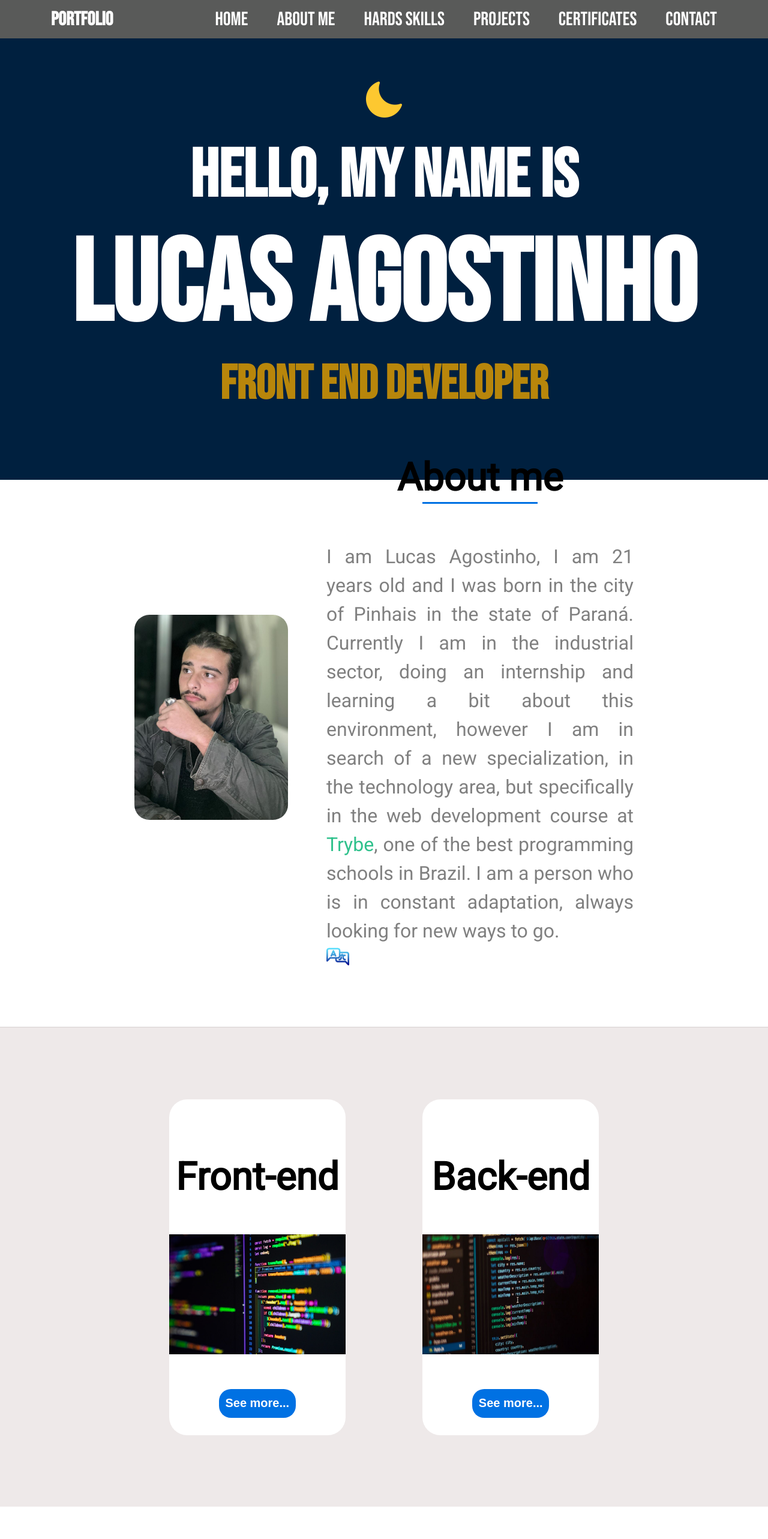
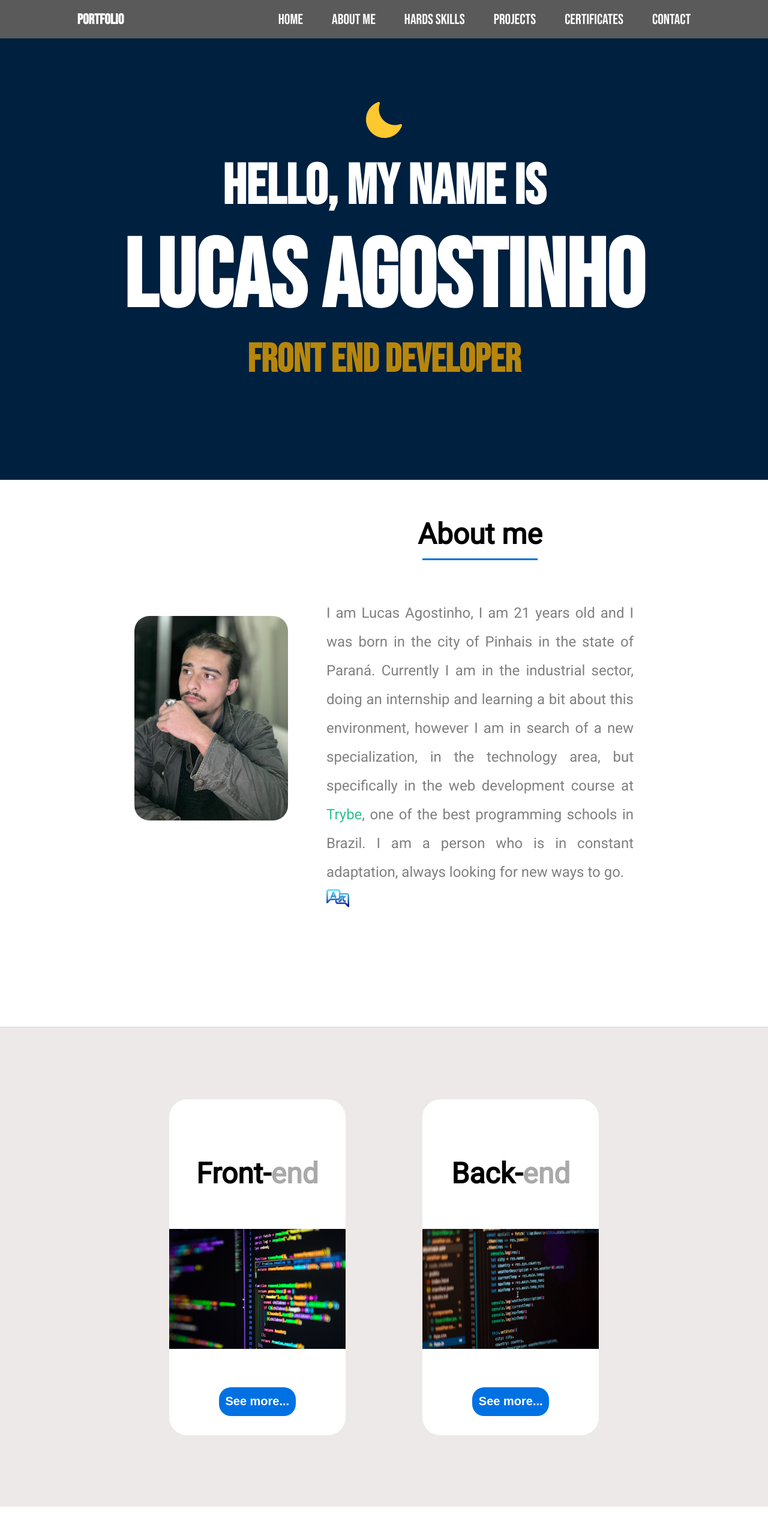
Before and after one commit to LucasBelgamann/my-portfolio, a React (Vite) app: page / in a window 1280 px wide. Shown: the top 2566 px of the page at 60% size. Built offline with nearby package versions, Linux system fonts and the light colour scheme.

Commit message:
Alterações de tamanho de font

```diff
--- a/src/components/about/About.css
+++ b/src/components/about/About.css
@@ -14,7 +14,7 @@
 
 .text-about {
     width: 40vw;
-    font-size: 2rem;
+    font-size: 1.5rem;
     text-align: justify;
     color: grey;
     font-family: 'Roboto', sans-serif;
@@ -65,7 +65,7 @@
     }
     .line {
         width: 40vw;
-        margin: 2rem auto 2rem;
+        margin: 1rem auto 2rem;
     }
     .translate {
         width: 9vw;
--- a/src/components/footer/Footer.css
+++ b/src/components/footer/Footer.css
@@ -48,6 +48,15 @@
         flex-direction: column;
     }
     .form-contact input {
-        width: 30vw;
+        width: 55vw;
+        font-size: 1rem;
+    }
+    .form-contact button {
+        width: 25vw;
+        margin-left: 1rem;
+    }
+    .contact img {
+        width: 15vw;
+        margin: 2rem;
     }
 }
--- a/src/components/hardsNew/HardsNew.css
+++ b/src/components/hardsNew/HardsNew.css
@@ -1,5 +1,6 @@
 .gallery-wrapper img {
     width: 10vw;
+    margin: 0 5rem;
 }
 
 .gallery-wrapper {
@@ -13,8 +14,12 @@
     margin: 7rem auto;
 }
 
+span {
+    color: darkgray;
+}
+
 .container h2 {
-    font-size: 5rem;
+    font-size: 4rem;
     margin-bottom: 5rem;
     letter-spacing: 0.5rem;
     text-align: center;
@@ -63,7 +68,6 @@
 .card-hard {
     border-radius: 25px;
     background-color:rgba(234, 228, 228, 0.81);
-    padding: 6rem;
     height: 60vh;
     width: 20vw;
     margin: 0 2.5rem;
@@ -73,10 +77,14 @@
 }
 
 .card-hard h1 {
+    padding: 2.5rem;
+    background-color: black;
+    border-radius: 20px 20px 0 0;
     font-size: 2.5rem;
+    height: 25vh;
     font-family: 'Roboto', sans-serif;
-    color: black;
-     margin-bottom: 7rem
+    color: white;
+    margin-bottom: 3rem
 }
 
 .card-hard:hover {
@@ -100,7 +108,6 @@
 
     .card-hard {
         width: 70vw;
-        padding: 3rem;
     }
 
     .card-hard h1 {
@@ -110,7 +117,7 @@
 
     .gallery-wrapper img {
         width:40vw;
-        margin: auto;
+        margin: 0 3.5rem;
     }
 
     .arrow-left, .arrow-right {
--- a/src/components/headerDois/HeaderDois.css
+++ b/src/components/headerDois/HeaderDois.css
@@ -3,9 +3,6 @@
     box-sizing: border-box;
 }
 
-body {
-    font-size: 1.6rem;
-}
 li {
     list-style: none;
 }
@@ -20,7 +17,7 @@ a {
     height: 8vh;
     width: 100vw;
     background-color: #595A59;
-    font-size: 2rem;
+    font-size: 1.5rem;
 }
 
 .nav_pai {
@@ -63,6 +60,7 @@ a {
         top: 7vh;
         right: 0;
         width: 50%;
+        border-radius: 15px;
         background-color: #a4a6a4;
         flex-direction: column;
         transform: translateX(100%);
--- a/src/components/home/Home.css
+++ b/src/components/home/Home.css
@@ -1,6 +1,6 @@
 .name-title {
     color: white;
-    font-size: 6rem;
+    font-size: 5rem;
     text-align: center;
 }
 
--- a/src/components/main/Main.css
+++ b/src/components/main/Main.css
@@ -46,7 +46,7 @@ a {
 }
 
 .description {
-    font-size: 30px;
+    font-size: 25px;
     color: rgb(0, 0, 0);
     height: 5vh;
     width: 15vw;
@@ -98,7 +98,7 @@ a {
     align-items: center;
     flex-direction: column;
     background-color:black;
-    padding: 1.5rem 5rem;
+    padding: 1.5rem 4rem;
     border-radius: 15px;
 }
 
--- a/src/components/projects/Projects.css
+++ b/src/components/projects/Projects.css
@@ -98,7 +98,7 @@
     color: black;
     font-family: 'Roboto', sans-serif;
     text-align: center;
-    font-size: 4rem;
+    font-size: 3rem;
     margin-top: 4rem;
 }
 
```
